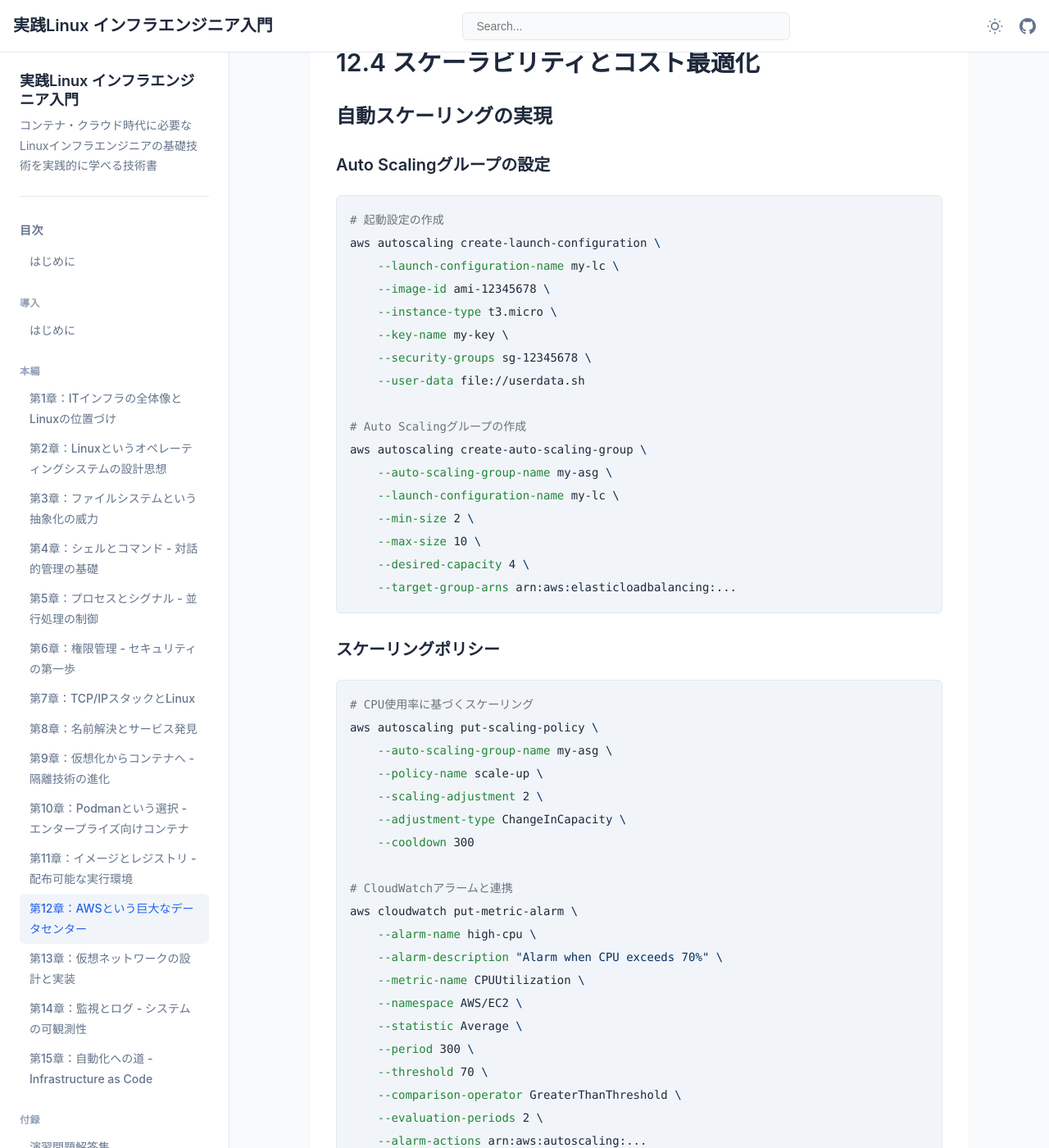
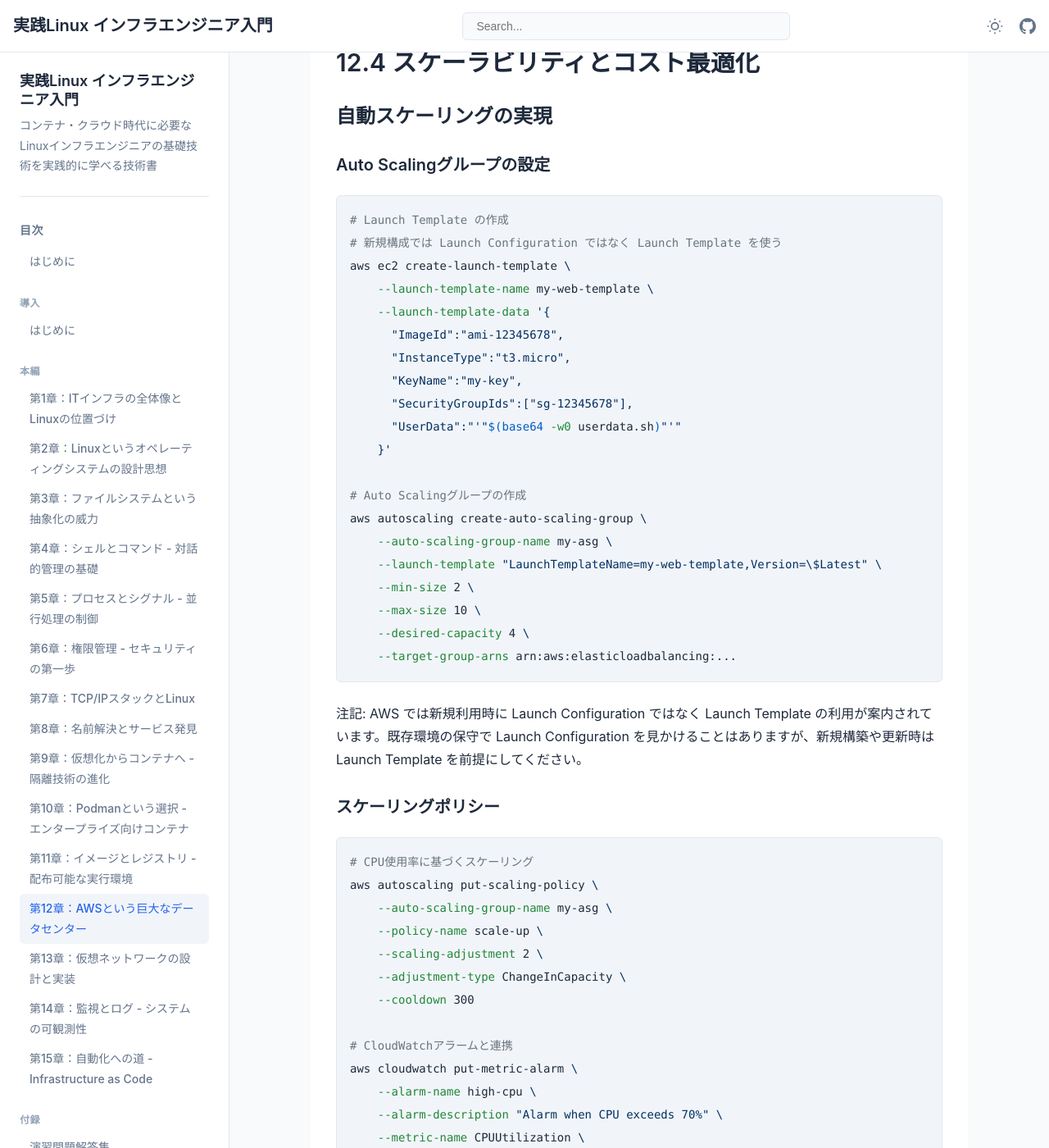
Before and after one commit to itdojp/linux-infra-textbook2, a Jekyll site: the page built from docs/chapters/chapter-12-with-exercises.md, in a window 1280 px wide and 1400 px high, scrolled down 4759 px. Shown: the whole window at 82% size. Built offline with Jekyll 4.4.1, drawn with Linux system fonts in a browser that asks for light colours; our own code applies the rules of GitHub Pages for plain Markdown files.

````diff
--- a/docs/chapters/chapter-12-with-exercises.md
+++ b/docs/chapters/chapter-12-with-exercises.md
@@ -153,24 +153,29 @@ aws s3 cp huge-file.zip s3://my-bucket/ --storage-class GLACIER
 #### Auto Scalingグループの設定
 
 ```bash
-# 起動設定の作成
-aws autoscaling create-launch-configuration \
-    --launch-configuration-name my-lc \
-    --image-id ami-12345678 \
-    --instance-type t3.micro \
-    --key-name my-key \
-    --security-groups sg-12345678 \
-    --user-data file://userdata.sh
+# Launch Template の作成
+# 新規構成では Launch Configuration ではなく Launch Template を使う
+aws ec2 create-launch-template \
+    --launch-template-name my-web-template \
+    --launch-template-data '{
+      "ImageId":"ami-12345678",
+      "InstanceType":"t3.micro",
+      "KeyName":"my-key",
+      "SecurityGroupIds":["sg-12345678"],
+      "UserData":"'"$(base64 -w0 userdata.sh)"'"
+    }'
 
 # Auto Scalingグループの作成
 aws autoscaling create-auto-scaling-group \
     --auto-scaling-group-name my-asg \
-    --launch-configuration-name my-lc \
+    --launch-template "LaunchTemplateName=my-web-template,Version=\$Latest" \
     --min-size 2 \
     --max-size 10 \
     --desired-capacity 4 \
     --target-group-arns arn:aws:elasticloadbalancing:...
 ```
+
+注記: AWS では新規利用時に Launch Configuration ではなく Launch Template の利用が案内されています。既存環境の保守で Launch Configuration を見かけることはありますが、新規構築や更新時は Launch Template を前提にしてください。
 
 #### スケーリングポリシー
 
````
Also changed, not shown: docs/chapters/chapter-07-tcp-ip.md (+10 -3 lines), src/chapters/chapter-07-tcp-ip.md (+10 -3 lines), src/chapters/chapter-12-with-exercises.md (+14 -9 lines).
